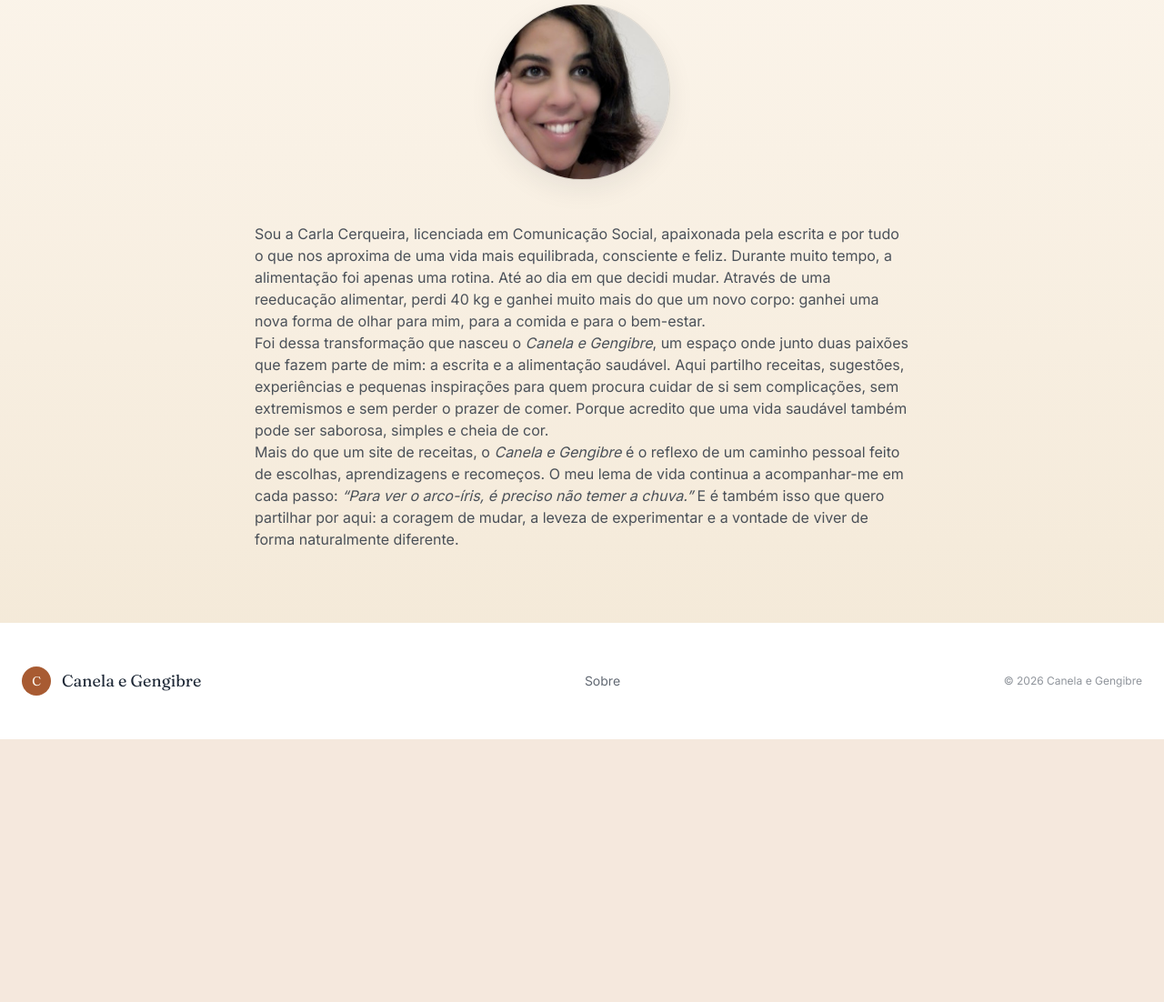
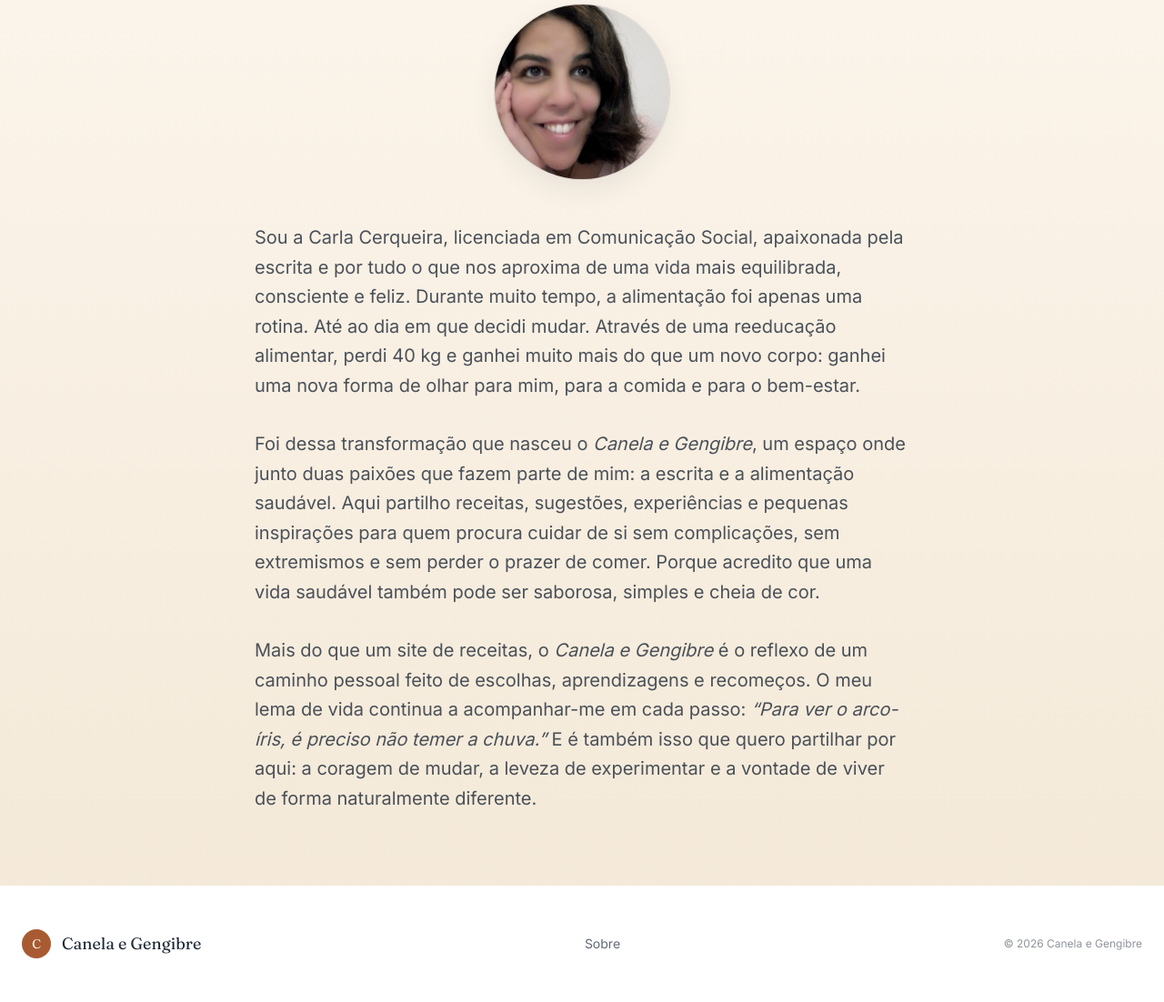
Before and after one commit to ClaudioVarandas/canelaegengibre, a Laravel app: page /sobre in a window 1280 px wide. Shown: the part 263-1365 px from the top of the page at 91% size. Before the commit the page ends 1076 px from the top, so only its background shows below. Run offline with Laravel 12, Linux system fonts and the light colour scheme; data that the repository does not hold is empty; style sheets or scripts are compiled from the project's sources; parts of the project's set-up code (start-up, migrations or seed data) failed here and were passed over.

Commit message:
style(about): bump body to text-xl with space-y-8 between paragraphs
The prose plugin isn't installed so prose-lg was a no-op. Replacing with
explicit utilities: text-xl + leading-relaxed for the size, space-y-8
for paragraph rhythm.

```diff
--- a/resources/views/about.blade.php
+++ b/resources/views/about.blade.php
@@ -16,7 +16,7 @@
                  class="h-48 w-48 rounded-full object-cover shadow-soft ring-1 ring-ink/10">
         </figure>
 
-        <div class="prose prose-lg max-w-none text-ink/80">
+        <div class="space-y-8 text-xl leading-relaxed text-ink/80">
             <p>Sou a Carla Cerqueira, licenciada em Comunicação Social, apaixonada pela escrita e por tudo o que nos aproxima de uma vida mais equilibrada, consciente e feliz. Durante muito tempo, a alimentação foi apenas uma rotina. Até ao dia em que decidi mudar. Através de uma reeducação alimentar, perdi 40&nbsp;kg e ganhei muito mais do que um novo corpo: ganhei uma nova forma de olhar para mim, para a comida e para o bem-estar.</p>
 
             <p>Foi dessa transformação que nasceu o <em>Canela e Gengibre</em>, um espaço onde junto duas paixões que fazem parte de mim: a escrita e a alimentação saudável. Aqui partilho receitas, sugestões, experiências e pequenas inspirações para quem procura cuidar de si sem complicações, sem extremismos e sem perder o prazer de comer. Porque acredito que uma vida saudável também pode ser saborosa, simples e cheia de cor.</p>
```
